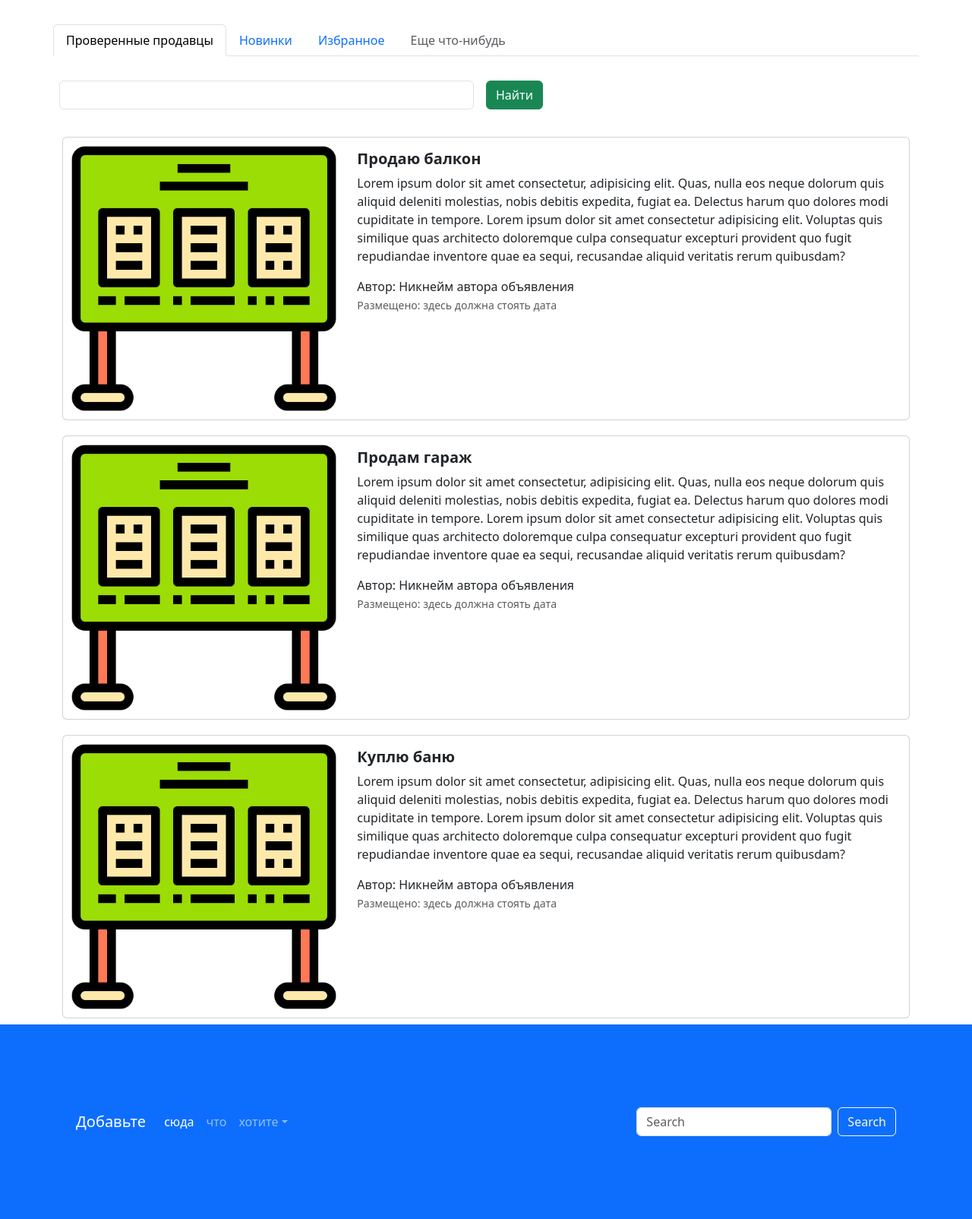
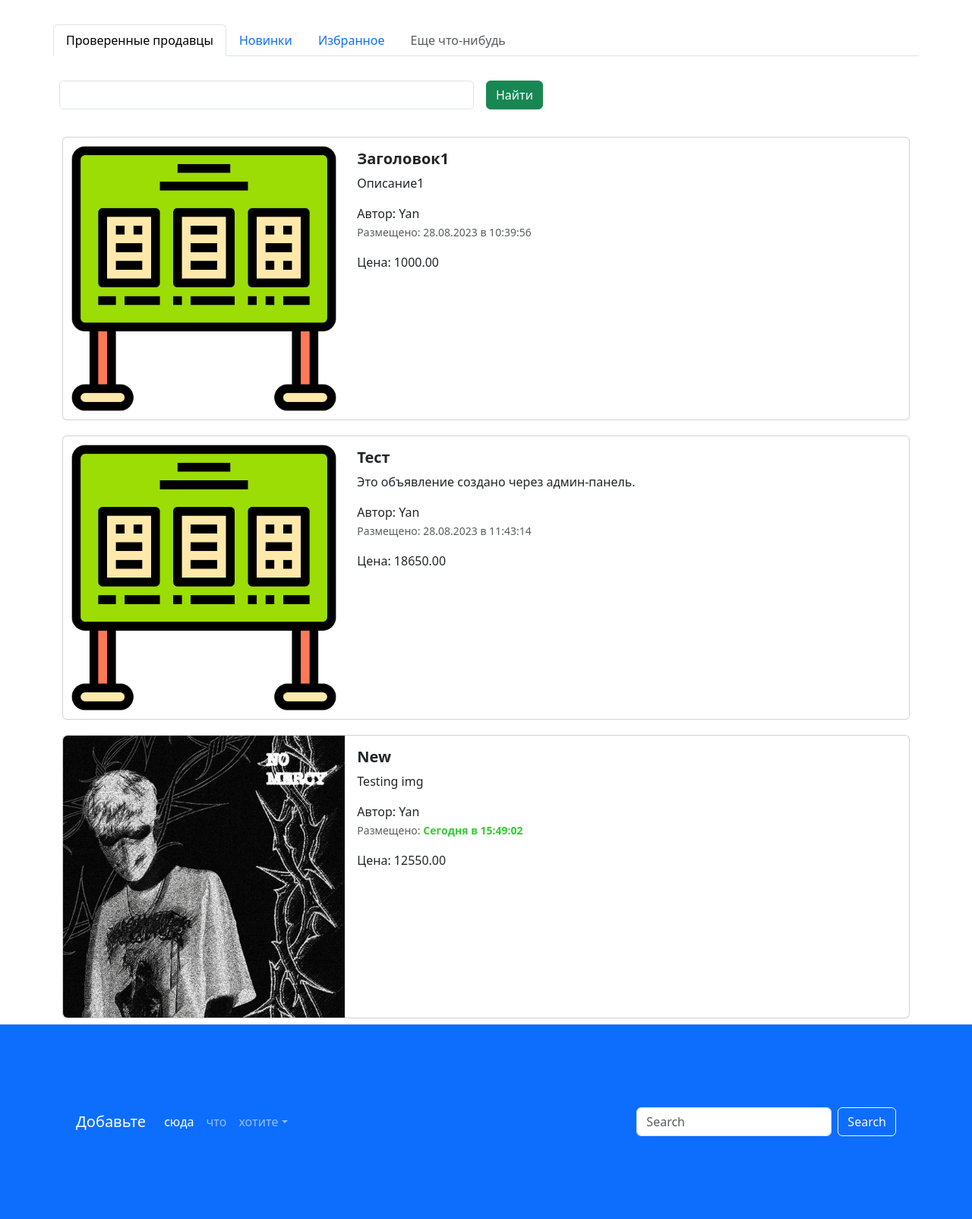
Before and after one commit to TrueYen/Project, a Django app: page / in a window 1280 px wide. Shown: the part 716-2320 px from the top of the page at 76% size. Run offline with Django 4.2, Linux system fonts and the light colour scheme; data comes from the database, SQL or seed files in the repository; both versions use the stored data as it was after the commit; some libraries are stand-ins or nearby versions.

Commit message:
Lesson 9

```diff
--- a/advertisements/advertisements/settings.py
+++ b/advertisements/advertisements/settings.py
@@ -127,3 +127,7 @@ STATICFILES_DIRS = [
 # https://docs.djangoproject.com/en/4.2/ref/settings/#default-auto-field
 
 DEFAULT_AUTO_FIELD = 'django.db.models.BigAutoField'
+
+MEDIA_ROOT = Path.joinpath(BASE_DIR, 'media/')
+
+MEDIA_URL = 'media/'
--- a/advertisements/advertisements/urls.py
+++ b/advertisements/advertisements/urls.py
@@ -14,6 +14,8 @@ Including another URLconf
     1. Import the include() function: from django.urls import include, path
     2. Add a URL to urlpatterns:  path('blog/', include('blog.urls'))
 """
+from django.conf import settings
+from django.conf.urls.static import static
 from django.contrib import admin
 from django.urls import path, include
 
@@ -22,3 +24,6 @@ urlpatterns = [
     path('', include('app_advertisements.urls')),
     path('lesson_4', include('app_lesson_4.urls'))
 ]
+
+if settings.DEBUG:
+    urlpatterns += static(settings.MEDIA_URL, document_root=settings.MEDIA_ROOT)
--- a/advertisements/app_advertisements/admin.py
+++ b/advertisements/app_advertisements/admin.py
@@ -3,12 +3,12 @@ from .models import Advertisement
 
 
 class AdvertisementAdmin(admin.ModelAdmin):
-    list_display = ['id', 'title', 'description', 'price', 'created_date', 'auction', 'updated_date']
+    list_display = ['id', 'title', 'description', 'price', 'created_date', 'auction', 'updated_date', 'user', 'html_image']
     list_filter = ['auction', 'created_at']
     actions = ['make_auction_as_false', 'make_auction_as_true']
     fieldsets = (
         ('Общее', {
-            'fields': ('title', 'description'),
+            'fields': ('title', 'description', 'user', 'image'),
         }),
         ('Финансы', {
             'fields': ('price', 'auction'),
--- a/advertisements/app_advertisements/models.py
+++ b/advertisements/app_advertisements/models.py
@@ -1,8 +1,10 @@
+from django.contrib.auth import get_user_model
 from django.db import models
 from django.utils.html import format_html
 from django.contrib import admin
 from django.utils import timezone
 
+User = get_user_model()
 
 class Advertisement(models.Model):
     title = models.CharField('Заголовок', max_length=128)
@@ -11,6 +13,8 @@ class Advertisement(models.Model):
     auction = models.BooleanField('Торг', help_text='Отметьте, если торг уместен')
     created_at = models.DateTimeField(auto_now_add=True)
     updated_at = models.DateTimeField(auto_now=True)
+    user = models.ForeignKey(User, on_delete=models.CASCADE, verbose_name='Пользователь')
+    image = models.ImageField('Изображение', upload_to='advertisements/')
 
     @admin.display(description='Дата создания')
     def created_date(self):
@@ -26,6 +30,11 @@ class Advertisement(models.Model):
             return format_html('<span style="color: steelblue; font-weight: bold">Сегодня в {}</span>', created_time)
         return self.updated_at.strftime('%d.%m.%Y в %H:%M:%S')
 
+    @admin.display(description='Изображение')
+    def html_image(self):
+        if self.image:
+            return format_html('<img src="{url}" style="max-width: 80px; max-height: 80px;"', url=self.image.url)
+
     class Meta:
         db_table = 'advertisements'
 
--- a/advertisements/app_advertisements/views.py
+++ b/advertisements/app_advertisements/views.py
@@ -1,8 +1,11 @@
 from django.shortcuts import render
+from .models import Advertisement
 
 
 def index(request):
-    return render(request, 'index.html')
+    advertisements = Advertisement.objects.all()
+    context = {'advertisements': advertisements}
+    return render(request, 'index.html', context)
 
 
 def top_sellers(request):
--- a/advertisements/templates/index.html
+++ b/advertisements/templates/index.html
@@ -93,89 +93,34 @@
       </div>
     </form>
   </div>
+  {% for adv in advertisements %}
   <div class="col">
     <div class="card mb-2" style="max-width: 1200px; margin-top: 20px;">
       <div class="row g-0">
         <div class="col-md-4">
           <a href="advertisement.html" class="nav-link">
-            <img src="{% static 'img/adv.png' %}" class="img-fluid rounded-start" alt="Card title">
+            <img src="{% if adv.image %} {{ adv.image.url }} {% else %} {% static 'img/adv.png' %} {% endif %}" class="img-fluid rounded-start" alt="Card title">
           </a>
         </div>
         <div class="col-md-8">
           <div class="card-body">
             <h5 class="card-title">
-              <a href="advertisement.html" class="nav-link"><strong>Продаю балкон</strong></a>
+              <a href="advertisement.html" class="nav-link"><strong>{{ adv.title }}</strong></a>
             </h5>
             <a href="advertisement.html" class="nav-link">
               <p class="card-text">
-                Lorem ipsum dolor sit amet consectetur, adipisicing elit. Quas, nulla eos neque dolorum quis aliquid
-                deleniti molestias, nobis debitis expedita, fugiat ea. Delectus harum quo dolores modi cupiditate in
-                tempore. Lorem ipsum dolor sit amet consectetur adipisicing elit. Voluptas quis similique quas
-                architecto doloremque culpa consequatur excepturi provident quo fugit repudiandae inventore quae ea
-                sequi, recusandae aliquid veritatis rerum quibusdam?
+                {{ adv.description }}
               </p>
-              <span>Автор: Никнейм автора объявления</span>
-              <p class="card-text"><small class="text-muted">Размещено: здесь должна стоять дата</small></p>
-            </a>
-          </div>
-        </div>
-      </div>
-    </div>
-    <div class="card mb-2" style="max-width: 1200px; margin-top: 20px;">
-      <div class="row g-0">
-        <div class="col-md-4">
-          <a href="advertisement.html" class="nav-link">
-            <img src="{% static 'img/adv.png' %}" class="img-fluid rounded-start" alt="Card title">
-          </a>
-        </div>
-        <div class="col-md-8">
-          <div class="card-body">
-            <h5 class="card-title">
-              <a href="advertisement.html" class="nav-link"><strong>Продам гараж</strong></a>
-            </h5>
-            <a href="advertisement.html" class="nav-link">
-              <p class="card-text">
-                Lorem ipsum dolor sit amet consectetur, adipisicing elit. Quas, nulla eos neque dolorum quis aliquid
-                deleniti molestias, nobis debitis expedita, fugiat ea. Delectus harum quo dolores modi cupiditate in
-                tempore. Lorem ipsum dolor sit amet consectetur adipisicing elit. Voluptas quis similique quas
-                architecto doloremque culpa consequatur excepturi provident quo fugit repudiandae inventore quae ea
-                sequi, recusandae aliquid veritatis rerum quibusdam?
-              </p>
-              <span>Автор: Никнейм автора объявления</span>
-              <p class="card-text"><small class="text-muted">Размещено: здесь должна стоять дата</small></p>
-            </a>
-          </div>
-        </div>
-      </div>
-    </div>
-    <div class="card mb-2" style="max-width: 1200px; margin-top: 20px;">
-      <div class="row g-0">
-        <div class="col-md-4">
-          <a href="advertisement.html" class="nav-link">
-            <img src="{% static 'img/adv.png' %}" class="img-fluid rounded-start" alt="Card title">
-          </a>
-        </div>
-        <div class="col-md-8">
-          <div class="card-body">
-            <h5 class="card-title">
-              <a href="advertisement.html" class="nav-link"><strong>Куплю баню</strong></a>
-            </h5>
-            <a href="advertisement.html" class="nav-link">
-              <p class="card-text">
-                Lorem ipsum dolor sit amet consectetur, adipisicing elit. Quas, nulla eos neque dolorum quis aliquid
-                deleniti molestias, nobis debitis expedita, fugiat ea. Delectus harum quo dolores modi cupiditate in
-                tempore. Lorem ipsum dolor sit amet consectetur adipisicing elit. Voluptas quis similique quas
-                architecto doloremque culpa consequatur excepturi provident quo fugit repudiandae inventore quae ea
-                sequi, recusandae aliquid veritatis rerum quibusdam?
-              </p>
-              <span>Автор: Никнейм автора объявления</span>
-              <p class="card-text"><small class="text-muted">Размещено: здесь должна стоять дата</small></p>
+              <span>Автор: {{ adv.user }}</span>
+              <p class="card-text"><small class="text-muted">Размещено: {{ adv.created_date }}</small></p>
+              <span>Цена: {{ adv.price }}</span>
             </a>
           </div>
         </div>
       </div>
     </div>
   </div>
+  {% endfor %}
 </div>
 <footer style="padding: 100px;" class="bg-primary">
   <nav class="navbar navbar-expand-sm navbar-dark">
```
Also changed, not shown: advertisements/app_advertisements/migrations/0003_advertisement_user.py (added), advertisements/app_advertisements/migrations/0004_advertisement_image.py (added), advertisements/db.sqlite3, advertisements/media/advertisements/artworks-HUzZcBLnfd3C2Oby-AkBW5g-t500x500.jpg (added), advertisements/media/advertisements/artworks-HUzZcBLnfd3C2Oby-AkBW5g-t500x500_TPp76x6.jpg (added).
